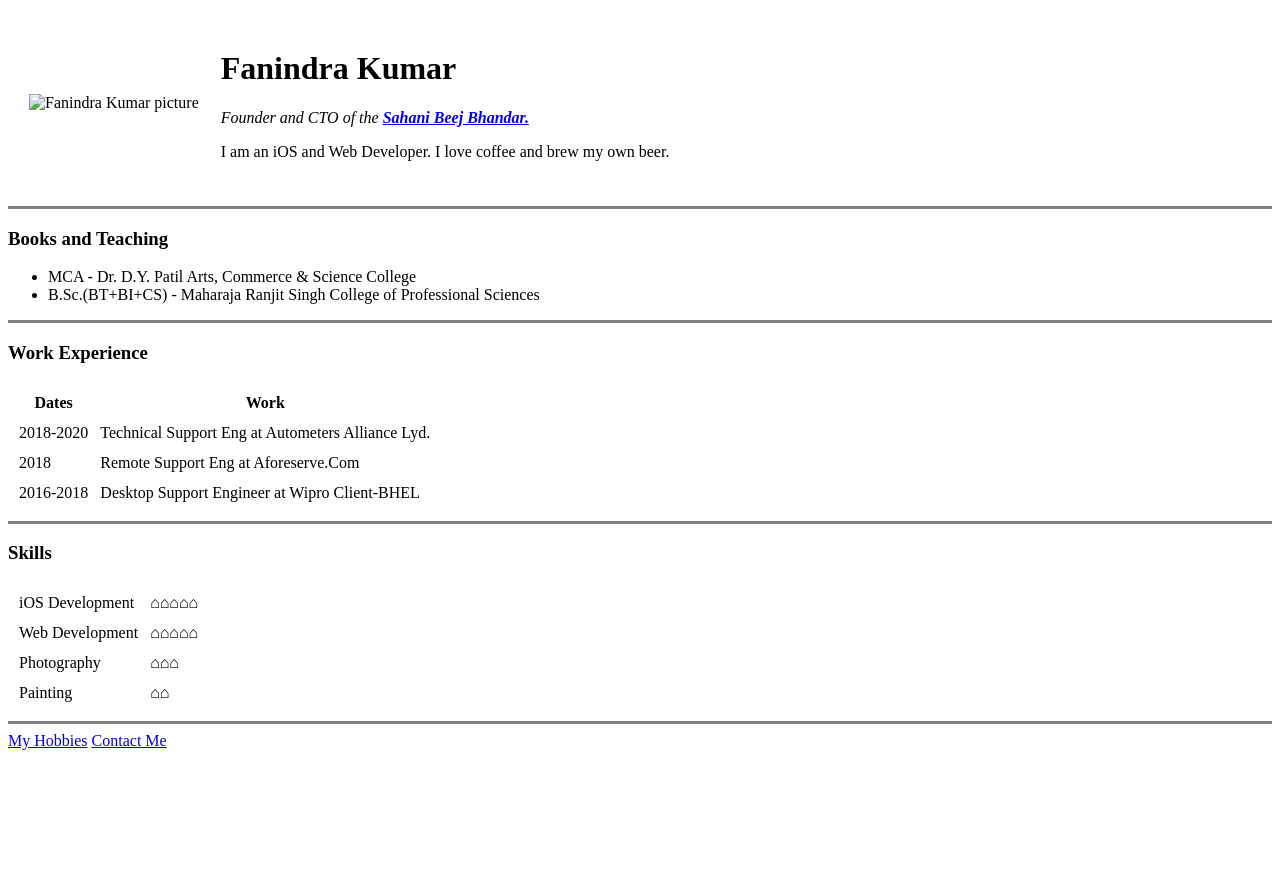
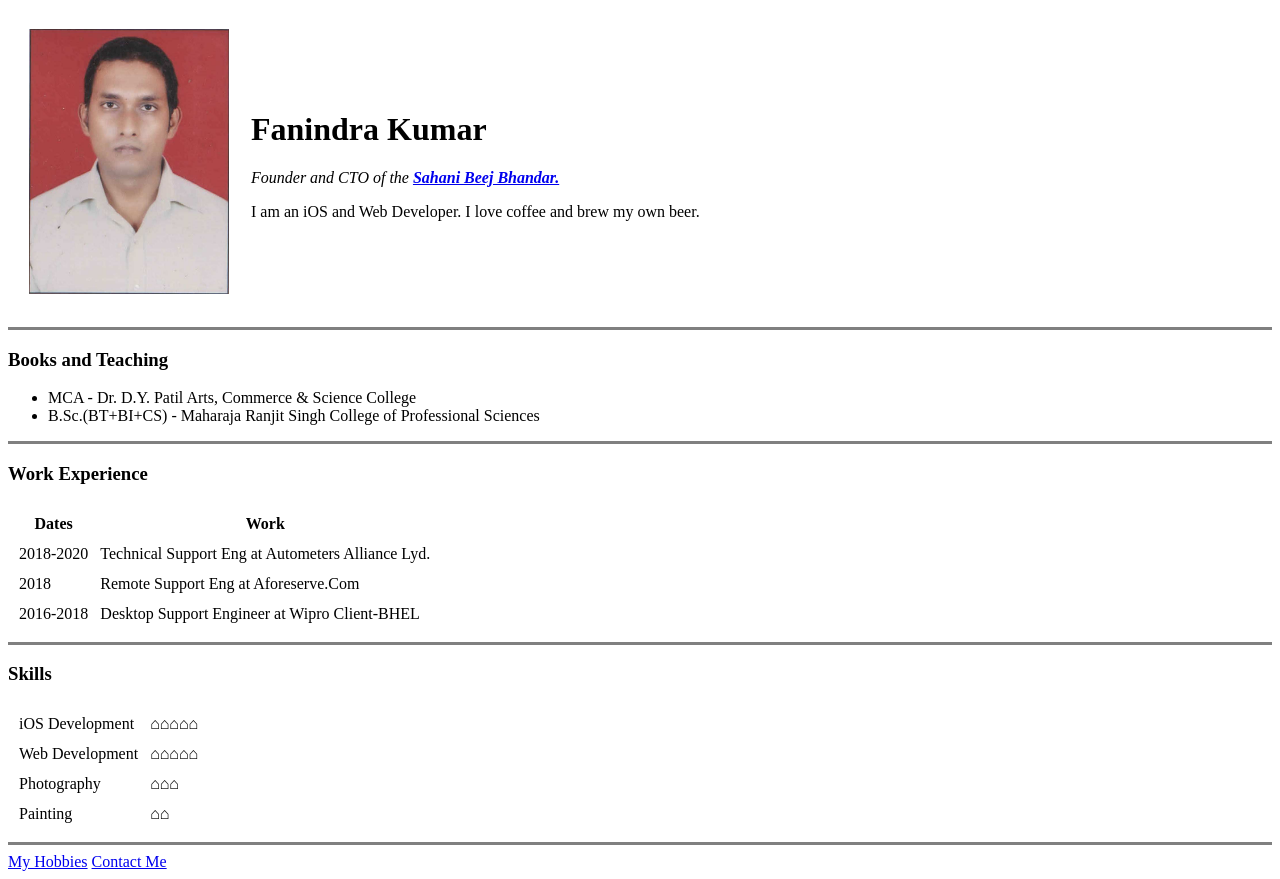
Before and after one commit to matrixneotrinity007/cv, a plain HTML site: page index.html in a window 1280 px wide. Before the commit the page ends 800 px from the top, so only its background shows below. Drawn offline with Linux system fonts and the light colour scheme.

Commit message:
Update index.html

```diff
--- a/index.html
+++ b/index.html
@@ -10,7 +10,7 @@
     <body>
         <table cellspacing="20">
             <tr>
-                <td><img src="images\img01.jpg" width="200" alt="Fanindra Kumar picture"></td>
+                <td><img src="img01.jpg" width="200" alt="Fanindra Kumar picture"></td>
                 <td><h1>Fanindra Kumar</h1>
                     <p><em>Founder and CTO of the <strong><a href="http://www.google.com">Sahani Beej Bhandar.</a></strong></em></p>
                     <p>I am an iOS and Web Developer. I love coffee and brew my own beer.</p></td>
```
